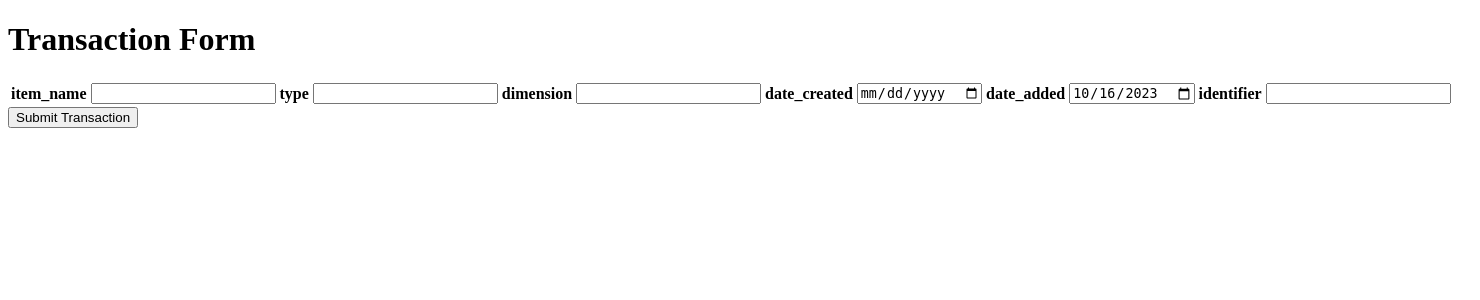
After one commit to MhmedRjb/simpleERP, a Flask app: page /add_item in a window 1480 px wide. The commit adds this page. Shown: the top 300 px of the page. Run offline with Flask 3, Linux system fonts and the light colour scheme.

Commit message:
creat the basic JS codes and small edits in html files

```diff
--- /dev/null
+++ b/Templates/add_item.html
@@ -0,0 +1,48 @@
+<!DOCTYPE html>
+<html lang="en">
+<head>
+    <meta charset="UTF-8">
+    <meta name="viewport" content="width=device-width, initial-scale=1.0">
+    <title>Transaction Form</title>
+</head>
+<body>
+    <h1>Transaction Form</h1>
+    <form id="transaction-form">
+        <table>
+            <tr>
+                <th>item_name</th>
+                <td><input type="text" id="item_name" name="source_warehouse_id" required></td>
+
+                <th>type</th>
+                <td><input type="text" id="type" name="destination_warehouse_id" required></td>
+
+                <th>dimension</th>
+                <td><input type="text" id="dimension" name="dimension" required></td>
+
+                <th>date_created</th>
+                <td><input type="date" id="date_created" name="date_created" required></td>
+                <th>date_added</th>
+                <td><input type="date" id="date_added" name="date_added" required></td>
+                <th>identifier</th>
+                <td><input type="text" id="identifier" name="identifier" required></td>
+
+        </table>
+
+        <button type="submit">Submit Transaction</button>
+
+    </form>
+
+    <div id="response"></div>
+    <script src="../static/js/formHandler.js"></script>
+    <script src="../static/js/dateistoday.js"></script>
+    <script > submitForm("transaction-form", "/add_item");
+    </script>
+
+<script>
+    // Set the default value of the "date_added" input field to today's date
+    document.getElementById('date_added').valueAsDate = new Date();
+  </script>
+
+
+</body>
+</html>
--- a/app.py
+++ b/app.py
@@ -7,10 +7,11 @@ def index():
     #print helow world
     return 'Hello World!'
 
+
 @app.route('/record_transaction', methods=['GET'])
 def get_transaction():
     # Handle the GET request here
-    return render_template('transaction_form.html')
+    return render_template('add_transaction.html')
 
 @app.route('/record_transaction', methods=['POST'])
 def record_transaction():
@@ -25,5 +26,20 @@ def record_transaction():
     # Render the transaction_form.html
     return response, 200
 
+
+
+@app.route('/add_item', methods=['GET'])
+def get_item():
+    return render_template('add_item.html')
+
+@app.route('/add_item', methods=['POST'])
+def record_item():
+    data = request.json
+    print("Received data from the form:", data)
+
+    response = {'message': 'Transaction recorded successfully'}
+
+    return response, 200
+
 if __name__ == '__main__':
     app.run(debug=True)
--- a/static/js/dateistoday.js
+++ b/static/js/dateistoday.js
@@ -1 +1,2 @@
 document.getElementById('date').valueAsDate = new Date();
+document.getElementsByName('date_added').valueAsDate = new Date();
--- a/static/js/formHandler.js
+++ b/static/js/formHandler.js
@@ -1,43 +1,44 @@
+function convertInputValue(input) {
+    return !isNaN(input.value) ? parseFloat(input.value) : input.value;
+}
+
 function submitForm(formId, endpoint) {
     document.getElementById(formId).addEventListener("submit", function(event) {
         event.preventDefault();
-        console.log("Form submission prevented.");
 
         // Collect form data
         let formData = {};
         for (let input of this.elements) {
             if (input.id) {
-                if (input.type === "number") {
-                    formData[input.id] = parseFloat(input.value);
-                    console.log("Added numeric input to formData: ", input.id, formData[input.id]);
-                } else {
-                    formData[input.id] = input.value;
-                    console.log("Added non-numeric input to formData: ", input.id, formData[input.id]);
-                }
+                formData[input.id] = convertInputValue(input);
             }
         }
-        console.log(" formData: ", formData);
 
-        // Collect data from dynamically added rows
         const itemsData = [];
         const itemRows = document.querySelectorAll("#items-table tr");
+
+
         for (let i = 1; i < itemRows.length; i++) { // Start from 1 to skip the header row
-            const item = {};
+            const row = {};
             const inputs = itemRows[i].querySelectorAll("input");
-            item.id = parseFloat(inputs[0].value);
-            item.quantity_numeric = parseFloat(inputs[1].value);
-            item.quantity_weight = parseFloat(inputs[2].value);
-            itemsData.push(item);
-            console.log("Added item to item: ", item);
-            console.log("Added item to itemsData: ", itemsData);
+            for (let input of inputs) {
+                   row[input.name] = convertInputValue(input);
 
+                    }
+            itemsData.push(row);
         }
 
+
+
         // Add the items data to the formData
-        console.log("formDataaa: ", itemsData);
-        console.log("formDataaaa: ", formData );
         formData.items = itemsData;
-        console.log("Added itemsData to itemsData: ", itemsData);
+        if (itemsData.length === 0) {
+            delete formData.items;
+        }
+
+
+
+
 
         // Send the data to your specified endpoint using fetch or another AJAX library
         fetch(endpoint, {
```
Also changed, not shown: Templates/add_transaction.html (renamed from Templates/transaction_form.html, +6 -19 lines), Templates/transaction_form copy.html (deleted, +0 -43 lines), static/js/addtransaction_dynamicrows.js (added, +16 -0 lines).
